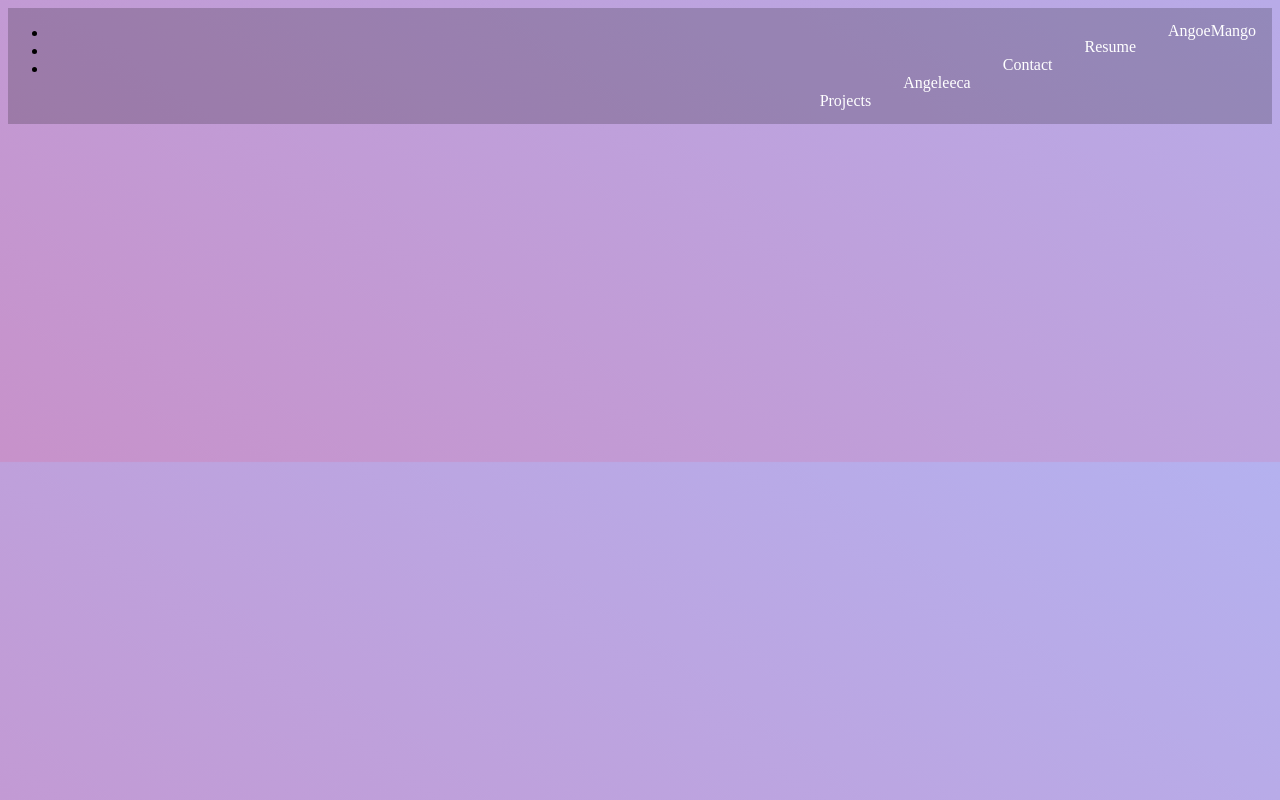
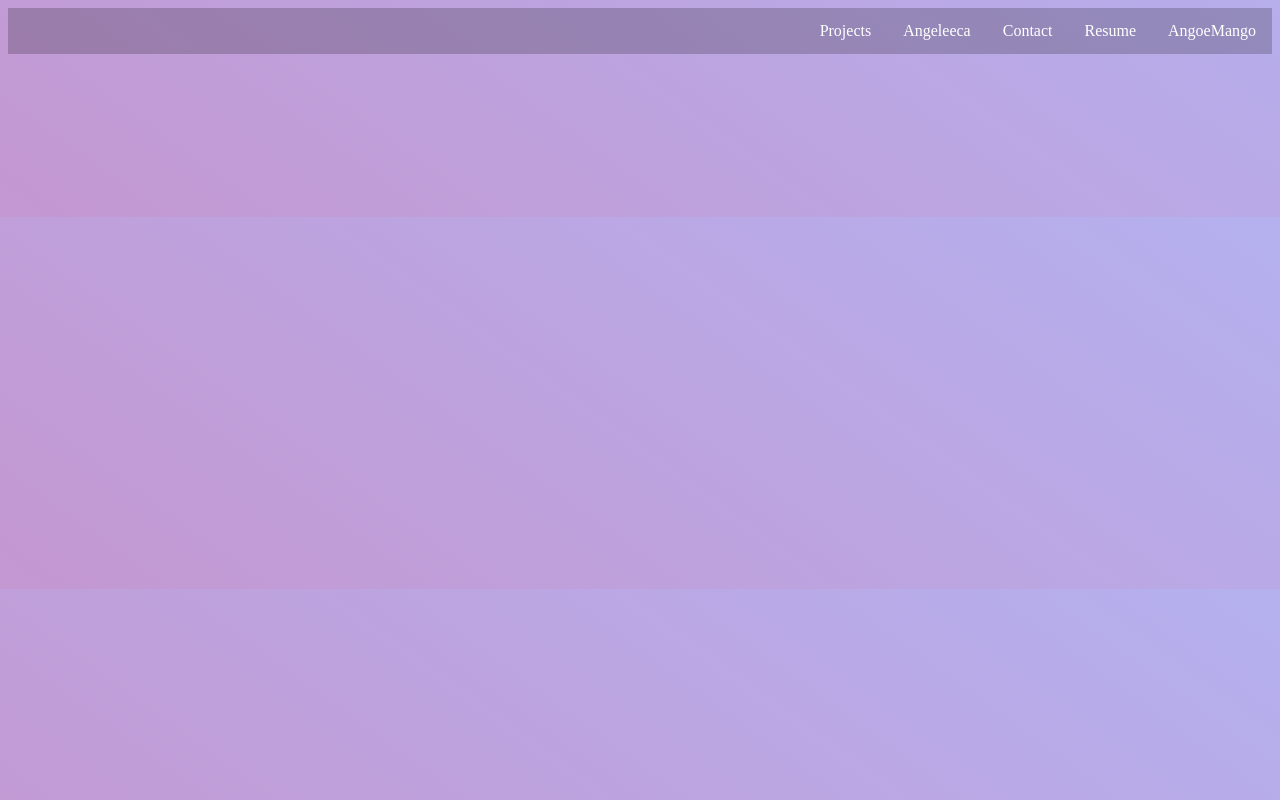
Before and after one commit to AngoeMango/MyWebsitePortfolio, a React (Create React App) app: page / in a window 1280 px wide. Built offline with nearby package versions, Linux system fonts and the light colour scheme.

Commit message:
good morning

```diff
--- a/src/components/Navbar.js
+++ b/src/components/Navbar.js
@@ -1,25 +1,22 @@
-import React, {useState} from 'react'
 import './NavbarStyles.css'
 
 function Navbar() {
 	return (
 		<nav className = "navbar">
 			<a href = "/Home" className = "site-title">AngoeMango</a>
-			<ul>
-				<li><a href = "/Resume" title = "Professional Work History">Resume</a></li>
-				<li><a href = "/Contact" title = "Get in touch!">Contact</a></li>
-				<li><a href = "/About" title = "Personal Life and Biography">Angeleeca</a></li>
+			<a href = "/Resume" title = "Professional Work History">Resume</a>
+			<a href = "/Contact" title = "Get in touch!">Contact</a>
+			<a href = "/About" title = "Personal Life and Biography">Angeleeca</a>
 			<div className = "dropdown">
 				<button className = "dropbutton">
 					Projects
 					<i className = "fa fa-caret-down"></i>
 				</button>
 				<ul className = "dropcontent">
-						<li><a href = "/CodingProjects">Coding Projects</a></li>
-						<li><a href = "/SewingProjects">Sewing Projects</a></li>
+					<a href = "/CodingProjects">Coding Projects</a>
+					<a href = "/SewingProjects">Sewing Projects</a>
 				</ul>
 			</div>
-			</ul>
 		</nav>
 	)
 }
--- a/src/components/NavbarStyles.css
+++ b/src/components/NavbarStyles.css
@@ -13,7 +13,7 @@
     text-decoration: none;
 }
 
-.site-title {
+.navbar a .site-title{
   float: left;
   font-size: 16px;
   color: white;
```
Lines whose indentation alone changed are shown as unchanged.
